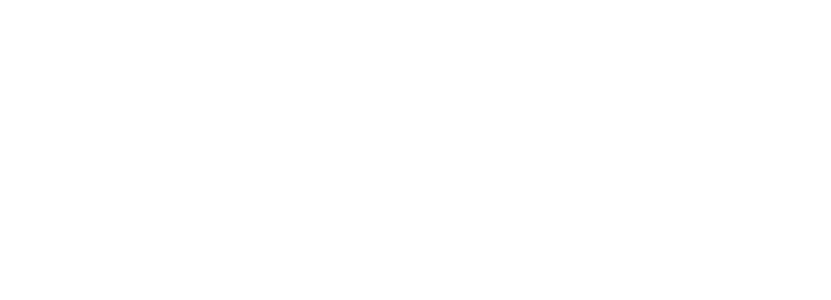
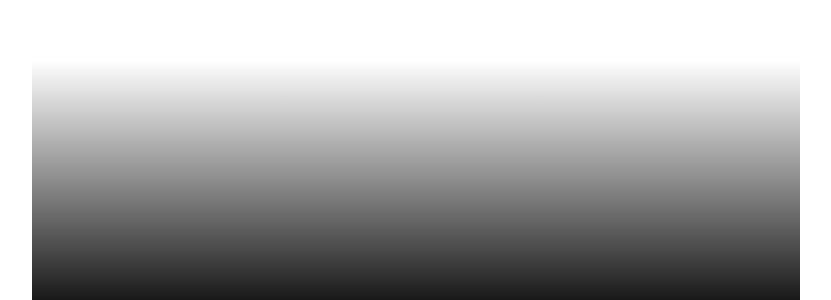
Before and after one commit to starixvn/l1_game-clients_langlive-client, a Next.js app: page / in a window 1280 px wide. Shown: the part 500-800 px from the top of the page, without its empty margins (224-1055 px from the left). Built offline with nearby package versions, Linux system fonts and the light colour scheme.

Commit message:
feat: move the game up

```diff
--- a/src/app/page.tsx
+++ b/src/app/page.tsx
@@ -17,8 +17,17 @@ const resolution = {
 
 export default function Home() {
   const [url, setUrl] = useState("");
+  const [isIOS, setIsIOS] = useState(false);
 
   useEffect(() => {
+    // Detect iOS device
+    const userAgent = navigator.userAgent.toLowerCase();
+    const isIOSDevice = Boolean(
+      /iphone|ipad|ipod/.test(userAgent) ||
+        /iPad|iPhone|iPod/.test(navigator.userAgent)
+    );
+    setIsIOS(isIOSDevice);
+
     const params = new URLSearchParams(window.location.search);
     const gameIdFromQuery =
       params.get("gameId") || localStorage.getItem("llGameId") || "";
@@ -60,19 +69,25 @@ export default function Home() {
 
   // Listen for messages from iframe
   useEffect(() => {
-    const cleanup = listenMessageFromIframe((action, payload) => {
+    const cleanup = listenMessageFromIframe((action) => {
       switch (action) {
         case WEBVIEW_ACTION.ON_GAME_LOADED:
-          BridgeCommunicatorManager.notifyNativeApp(WEBVIEW_ACTION.ON_GAME_LOADED);
+          BridgeCommunicatorManager.notifyNativeApp(
+            WEBVIEW_ACTION.ON_GAME_LOADED
+          );
           break;
         case WEBVIEW_ACTION.CLOSE:
           BridgeCommunicatorManager.notifyNativeApp(WEBVIEW_ACTION.CLOSE);
           break;
         case WEBVIEW_ACTION.OPEN_RECHARGE_PANEL:
-          BridgeCommunicatorManager.notifyNativeApp(WEBVIEW_ACTION.OPEN_RECHARGE_PANEL);
+          BridgeCommunicatorManager.notifyNativeApp(
+            WEBVIEW_ACTION.OPEN_RECHARGE_PANEL
+          );
           break;
         case WEBVIEW_ACTION.ON_RECHARGE_SUCCESS:
-          BridgeCommunicatorManager.notifyNativeApp(WEBVIEW_ACTION.ON_RECHARGE_SUCCESS);
+          BridgeCommunicatorManager.notifyNativeApp(
+            WEBVIEW_ACTION.ON_RECHARGE_SUCCESS
+          );
           break;
         default:
           break;
@@ -83,8 +98,14 @@ export default function Home() {
   }, []);
 
   return (
-    <main className="relative w-full h-dvh max-w-3xl mx-auto">
-      <div className="absolute left-0 right-0 bottom-0">
+    <main
+      className={`relative w-full h-dvh max-w-3xl mx-auto gradient-background`}
+    >
+      <div
+        className={`absolute left-0 right-0  ${
+          isIOS ? "bottom-[34px]" : "bottom-0"
+        }`}
+      >
         {url && (
           <iframe
             src={url}
--- a/src/app/styles/globals.css
+++ b/src/app/styles/globals.css
@@ -23,3 +23,12 @@ body {
   color: var(--foreground);
   font-family: Arial, Helvetica, sans-serif;
 }
+
+.gradient-background {
+  background: linear-gradient(
+    to top,
+    rgb(0, 0, 0, 0.9) 0%,
+    rgb(0, 0, 0, 0.6) 10%,
+    transparent 30%
+  );
+}
```
